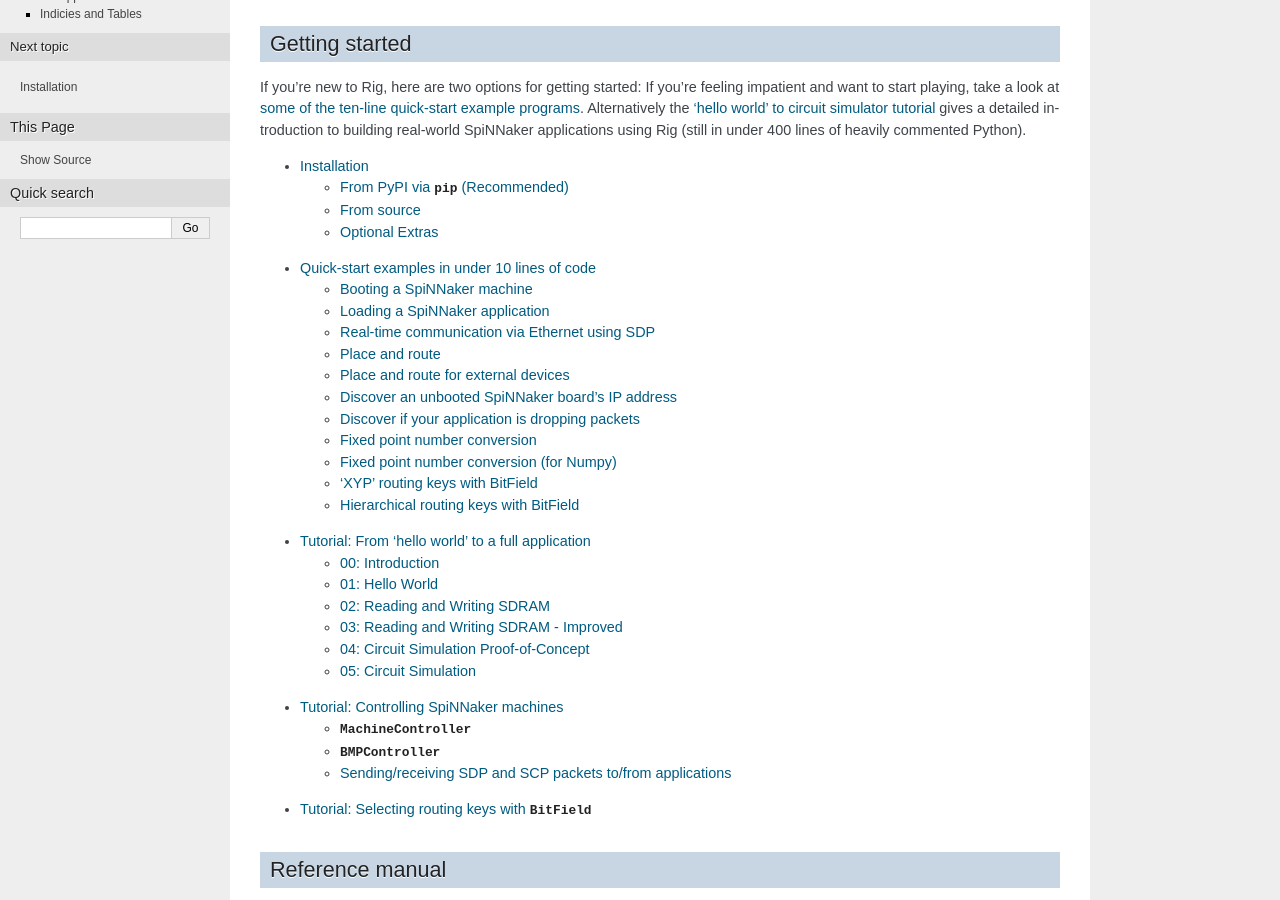
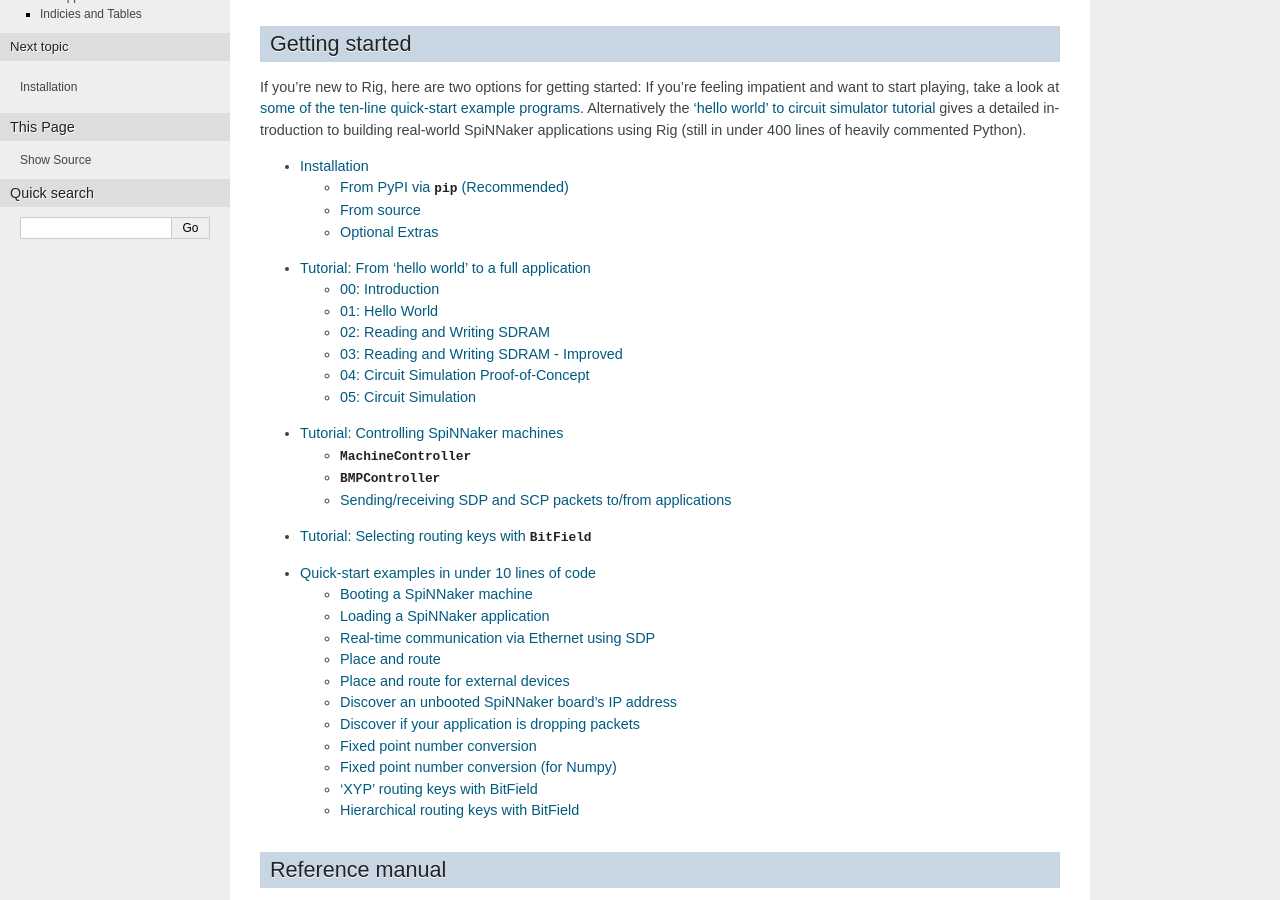
Before and after one commit to project-rig/rig, a Sphinx documentation site: the page built from docs/source/index.rst, in a window 1280 px wide and 900 px high, scrolled down 319 px. Built offline with Sphinx 7.4.7, drawn with Linux system fonts in a browser that asks for light colours.

```diff
--- a/docs/source/circuit_sim_tutorial/02_using_sdram/adder.py
+++ b/docs/source/circuit_sim_tutorial/02_using_sdram/adder.py
@@ -32,7 +32,7 @@ mc.load_application("adder.aplx", {(0, 0): {1}})
 mc.wait_for_cores_to_reach_state("exit", 1)
 
 # Read back the result and print it out
-result_data = mc.read(sdram_addr + 9, 4, x=0, y=0)
+result_data = mc.read(sdram_addr + 8, 4, x=0, y=0)
 result, = struct.unpack("<I", result_data)
 print("{} + {} = {}".format(num_a, num_b, result))
 
--- a/docs/source/index.rst
+++ b/docs/source/index.rst
@@ -28,22 +28,22 @@ a detailed introduction to building real-world SpiNNaker applications using Rig
 .. toctree::
     :maxdepth: 2
 
-    ten_lines/index.rst
+    circuit_sim_tutorial/index.rst
 
 .. toctree::
     :maxdepth: 2
 
-    circuit_sim_tutorial/index.rst
-
-.. toctree::
-        :maxdepth: 2
-
-        control_tutorials
+    control_tutorials
 
 .. toctree::
     :maxdepth: 1
 
     bitfield_tutorial_doctest
+
+.. toctree::
+    :maxdepth: 2
+
+    ten_lines/index.rst
 
 Reference manual
 ----------------
```
Also changed, not shown: docs/source/circuit_sim_tutorial/00_introduction/diagrams/place_and_route.png, docs/source/circuit_sim_tutorial/00_introduction/diagrams/place_and_route.svg.
